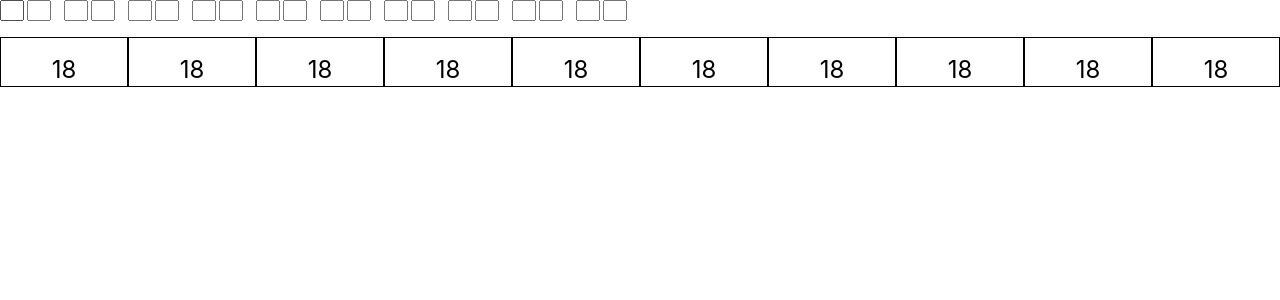
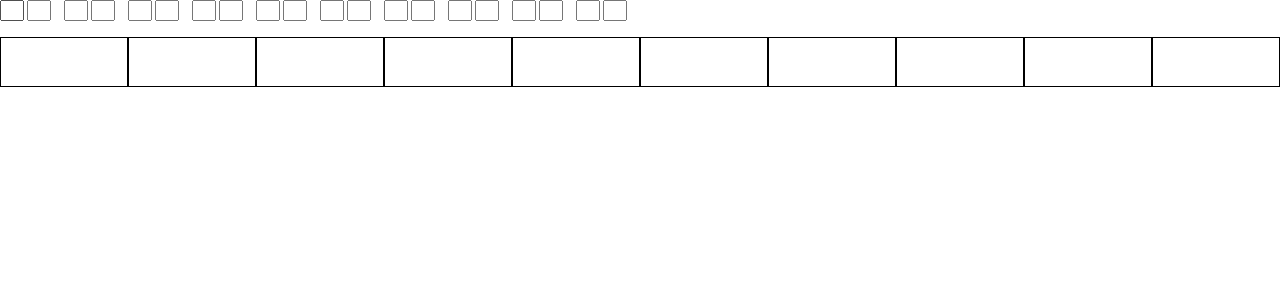
Before and after one commit to roviedo/bowling_score_calculator, a React (Create React App) app: page / in a window 1280 px wide. Shown: the top 300 px of the page. Built offline with nearby package versions, Linux system fonts and the light colour scheme.

Commit message:
Calculating bowling score correctly

```diff
--- a/src/Frames.js
+++ b/src/Frames.js
@@ -18,7 +18,8 @@ class Frames extends Component {
         ['', ''],
         ['', ''],
         ['', '']
-      ]
+      ],
+      framesTotals: ['', '', '', '', '', '', '' ,'', '', '']
     }
   }
 
@@ -34,7 +35,11 @@ class Frames extends Component {
       } else {
         frameValue = newValue
       }
-      frames[index] = [frameValue, frames[index][1]];
+      if (frameValue === 10) {
+        frames[index] = [frameValue, 0];
+      } else {
+        frames[index] = [frameValue, frames[index][1]];
+      }
     } else {
        if ((newValue + frames[index][0]) > 10) {
         frameValue = '';
@@ -44,9 +49,39 @@ class Frames extends Component {
       frames[index] = [frames[index][0], frameValue];
     }
 
+    const newFrameTotals = this.getFramesTotals();
     this.setState({
-      frames
+      frames,
+      framesTotals: newFrameTotals
     });
+  }
+
+  getFramesTotals() {
+    let framesTotals = this.state.framesTotals;
+    for (let index=0; index<this.state.frames.length; index++) {
+      const prevIndexTotal = index > 0 ? framesTotals[index-1] : 0;
+      if (this.state.frames[index][0] === 10) {
+        // check next two frames
+        if (this.state.frames[index+1][0] === 10) {
+            if (this.state.frames[index+2][0] === 10) {
+                framesTotals[index] = prevIndexTotal + 30;
+            } else if (this.state.frames[index+2][0] !== '' && (this.state.frames[index+2][0] < 10)) {
+                framesTotals[index] = prevIndexTotal + 20 + this.state.frames[index+2][0];
+            }
+        } else if (this.state.frames[index+1][0] !== '' && this.state.frames[index+1][1] !== '' && ((this.state.frames[index+1][0] + this.state.frames[index+1][1]) <= 10)) {
+            framesTotals[index] = prevIndexTotal + 10 + (this.state.frames[index+1][0] + this.state.frames[index+1][1]);
+        }
+      } else if ((this.state.frames[index][0] + this.state.frames[index][1]) === 10) {
+          if (this.state.frames[index+1][0] > 0) {
+            framesTotals[index] = prevIndexTotal + (this.state.frames[index][0] + this.state.frames[index][1] + this.state.frames[index+1][0]);
+          } else {
+              framesTotals[index] = '';
+          }
+      } else if (this.state.frames[index][0] !== '' && this.state.frames[index][1] !== '' && ((this.state.frames[index][0] + this.state.frames[index][1]) < 10)) {
+          framesTotals[index] = prevIndexTotal + (this.state.frames[index][0] + this.state.frames[index][1]);
+      }
+    }
+    return framesTotals;
   }
 
   render() {
@@ -62,7 +97,7 @@ class Frames extends Component {
         <div className='input-frames'>
           { frames }
         </div>
-        <ScoreBoard frames={this.state.frames} />
+        <ScoreBoard frames={this.state.frames} framesTotals={this.state.framesTotals} />
       </div>
     );
   }
--- a/src/ScoreBoard.js
+++ b/src/ScoreBoard.js
@@ -15,8 +15,29 @@ class ScoreBoard extends Component {
     return turnScore;
   }
 
-  getFrameTotal (index) {
-    return 18;
+  getFrameTotal (index, frameTotal) {
+    if (this.props.frames[index][0] === 10) {
+        // check next two frames
+        console.log('going to check next frames');
+        if (this.props.frames[index+1][0] === 10) {
+            if (this.props.frames[index+2][0] === 10) {
+                return 30;
+            } else if (this.props.frames[index+2][0] !== '' && (this.props.frames[index+2][0] < 10)) {
+                return 20 + this.props.frames[index+2][0];
+            }
+        } else if (this.props.frames[index+1][0] !== '' && this.props.frames[index+1][1] !== '' && ((this.props.frames[index+1][0] + this.props.frames[index+1][1]) < 10)) {
+            return 10 + (this.props.frames[index+1][0] + this.props.frames[index+1][1]);
+        }
+    } else if ((this.props.frames[index][0] + this.props.frames[index][1]) === 10) {
+        console.log('now to check first frame');
+        if (this.props.frames[index+1][0] > 0) {
+          return (this.props.frames[index][0] + this.props.frames[index][1] + this.props.frames[index+1][0]);
+        } else {
+            return '';
+        }
+    } else if (this.props.frames[index][0] !== '' && this.props.frames[index][1] !== '' && ((this.props.frames[index][0] + this.props.frames[index][1]) < 10)) {
+        return (this.props.frames[index][0] + this.props.frames[index][1]);
+    }
   }
 
   render() {
@@ -35,7 +56,7 @@ class ScoreBoard extends Component {
                             </div>
                         </div>
                         <div className='frame-total'>
-                            { this.getFrameTotal(index) }
+                            { this.props.framesTotals[index] }
                         </div>
                       </div>
                     );
```
Also changed, not shown: src/logo.svg (deleted).
